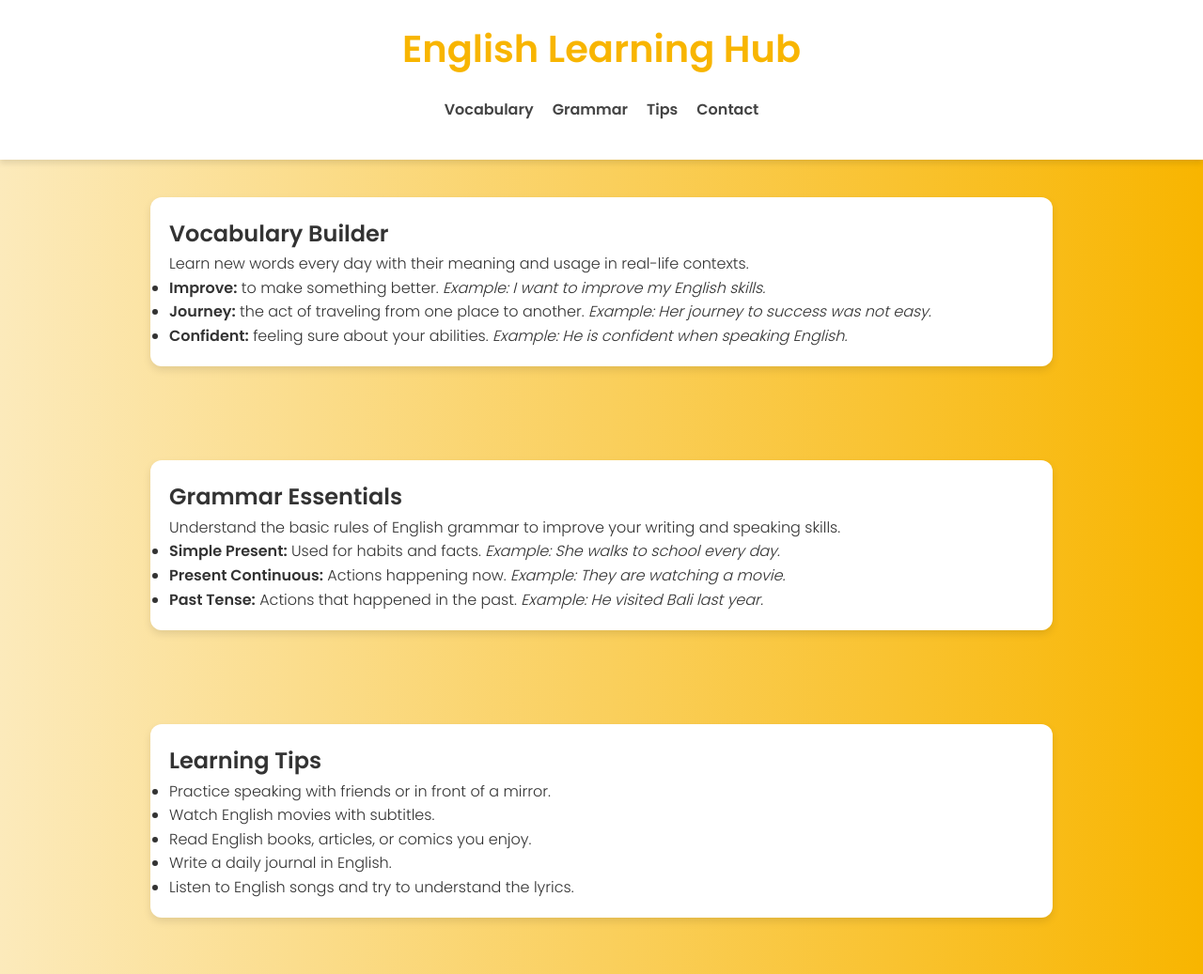
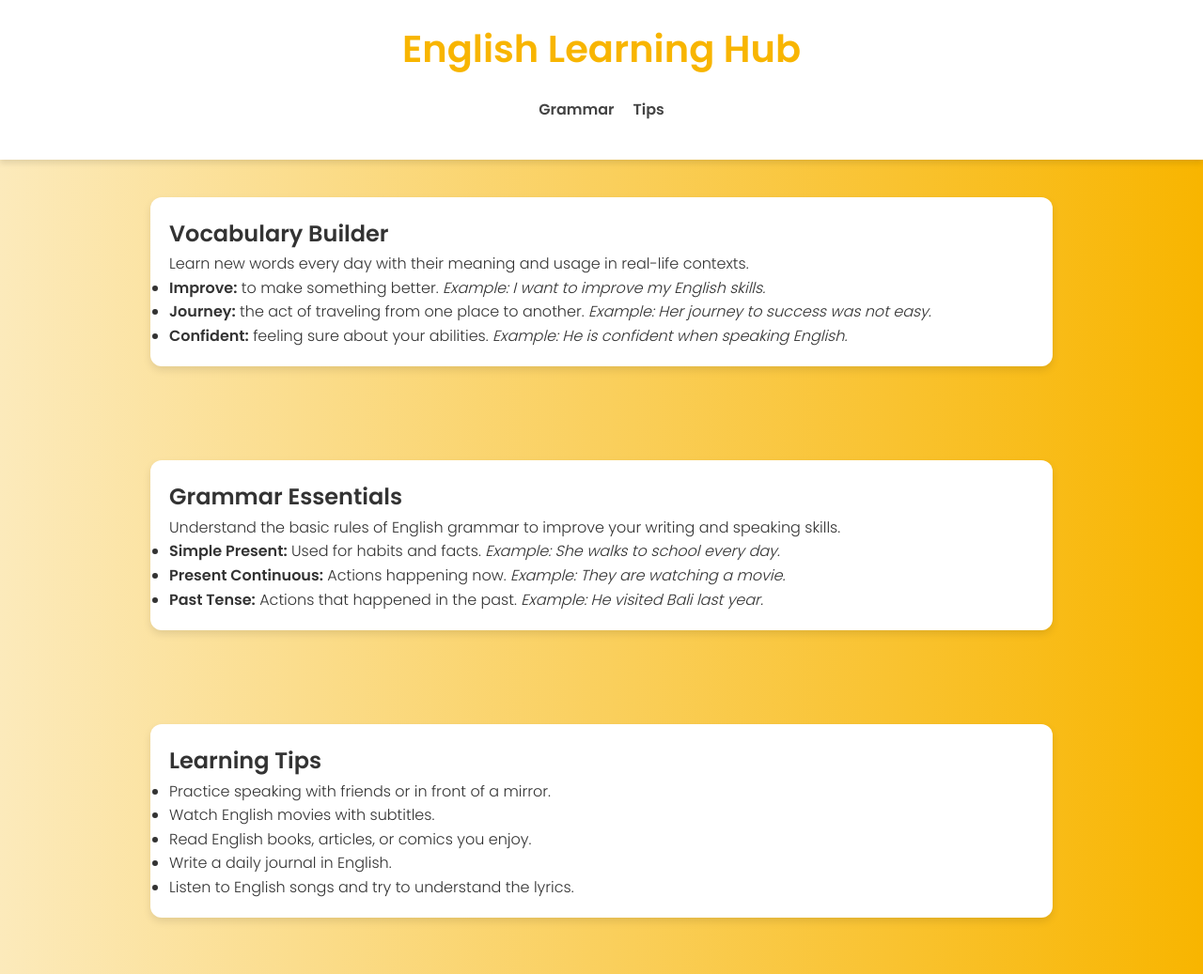
Before and after one commit to Nelltzy16/FADLAN-2-B, a plain HTML site: page index.html in a window 1280 px wide. Shown: the whole page at 94% size. Drawn offline with Linux system fonts and the light colour scheme.

Commit message:
first commit

```diff
--- a/indext.html
+++ b/index.html
@@ -11,13 +11,10 @@
   <header>
     <h1>English Learning Hub</h1>
     <nav>
-      <a href="#vocabulary">Vocabulary</a>
       <a href="grammar.html">Grammar</a>
       <a href="tips.html">Tips</a>
-      <a href="#contact">Contact</a>
     </nav>
   </header>
-
   <section id="vocabulary">
     <div class="lesson">
       <h2>Vocabulary Builder</h2>
@@ -29,7 +26,6 @@
       </ul>
     </div>
   </section>
-
   <section id="grammar">
     <div class="lesson">
       <h2>Grammar Essentials</h2>
@@ -41,7 +37,6 @@
       </ul>
     </div>
   </section>
-
   <section id="tips">
     <div class="lesson">
       <h2>Learning Tips</h2>
```
Also changed, not shown: grammar.html (+0 -1 lines).
